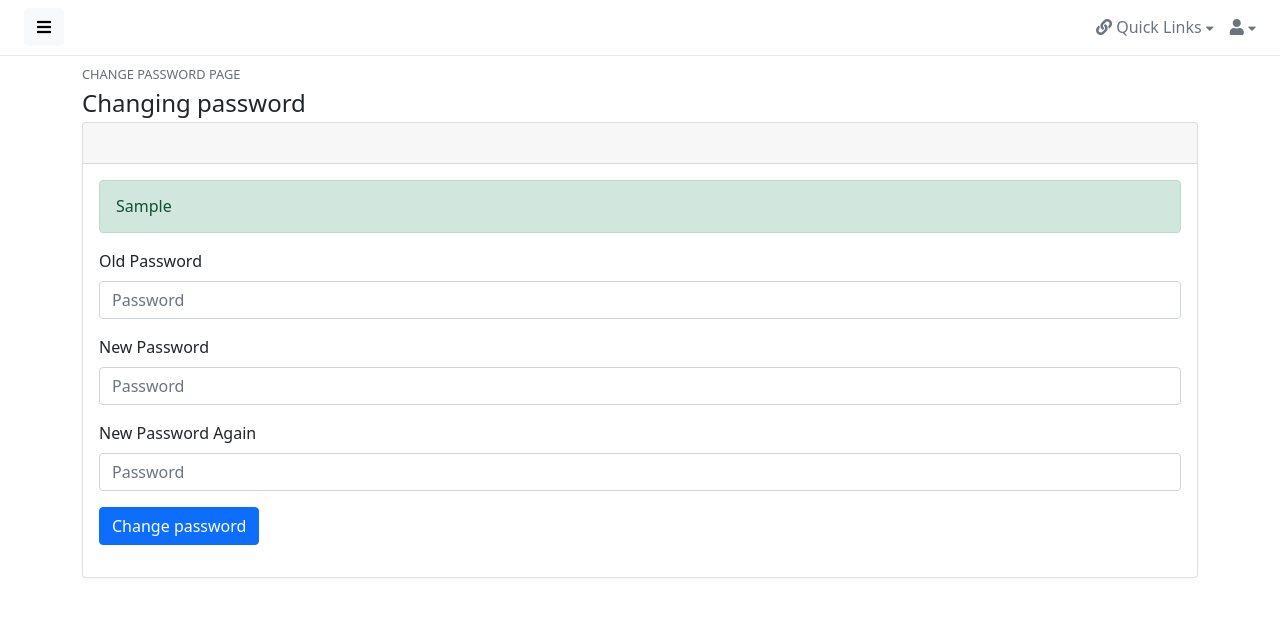
After one commit to ardihikaru/login-boilerplate, a Python web app: template app/templates/user/change_password.html in a window 1280 px wide. The commit adds this page. Shown: the top 617 px of the page. Run offline with Jinja, Linux system fonts and the light colour scheme; the template is opened without the code that fills it: most values are stand-ins (such as "Sample title", 1, 10 or a date in 2020); some libraries are stand-ins or nearby versions.

Commit message:
implement change password

```diff
--- a/app/templates/components/navbar.html
+++ b/app/templates/components/navbar.html
@@ -38,7 +38,7 @@
                     <div class="dropdown-menu dropdown-menu-end nav-link-menu">
                         <ul class="nav-list">
                             <li><a href="" class="dropdown-item"><i class="fas fa-address-card"></i> Profile</a></li>
-                            <li><a href="" class="dropdown-item"><i class="fas fa-unlock-alt"></i> Change Password</a></li>
+                            <li><a href="/ch-passwd" class="dropdown-item"><i class="fas fa-unlock-alt"></i> Change Password</a></li>
                             <div class="dropdown-divider"></div>
                             <li><a href="/logout" class="dropdown-item"><i class="fas fa-sign-out-alt"></i> Logout</a></li>
                         </ul>
--- /dev/null
+++ b/app/templates/user/change_password.html
@@ -0,0 +1,74 @@
+{% extends "shared/private_layout.html" %}
+
+{% block title %}
+Dashboard Page
+{% endblock %}
+
+{% block extra_header %}
+<!--<link href="{{ url_for('static', path='assets/vendor/fontawesome/css/fontawesome.min.css') }}" rel="stylesheet">-->
+<link href="{{ url_for('static', path='assets/vendor/fontawesome/css/fontawesome.css') }}" rel="stylesheet">
+<link href="{{ url_for('static', path='assets/vendor/fontawesome/css/solid.min.css') }}" rel="stylesheet">
+<link href="{{ url_for('static', path='assets/vendor/fontawesome/css/brands.min.css') }}" rel="stylesheet">
+
+<link href="{{ url_for('static', path='assets/css/master.css') }}" rel="stylesheet">
+
+<link href="{{ url_for('static', path='assets/vendor/bootstrap/css/bootstrap.min.css') }}" rel="stylesheet">
+{% endblock %}
+
+{% block content_body %}
+<div class="container">
+    <div class="row">
+        <div class="col-md-12 page-header">
+            <div class="page-pretitle">Change Password Page</div>
+            <h2 class="page-title">Changing password</h2>
+        </div>
+    </div>
+    <div class="row">
+        <div class="col-lg-12">
+            <div class="card">
+                <div class="card-header">&nbsp;</div>
+                <div class="card-body">
+
+                    {% if success_msg is defined %}
+                    {% if success_msg is not none %}
+                    <h6 class="alert alert-success">{{ success_msg }}</h6>
+                    {% endif %}
+                    {% endif %}
+
+                    {% if err_msg is defined %}
+                    {% if err_msg is not none %}
+                    <h6 class="alert alert-danger">{{ err_msg }}</h6>
+                    {% endif %}
+                    {% endif %}
+
+                    <form accept-charset="utf-8" method="POST" action="/ch-passwd">
+                        <div class="mb-3">
+                            <label for="password" class="form-label">Old Password</label>
+                            <input type="password" name="old_password" placeholder="Password" class="form-control"
+                                   required>
+                        </div>
+                        <div class="mb-3">
+                            <label for="password" class="form-label">New Password</label>
+                            <input type="password" name="new_password" placeholder="Password" class="form-control"
+                                   required>
+                        </div>
+                        <div class="mb-3">
+                            <label for="password" class="form-label">New Password Again</label>
+                            <input type="password" name="new_password_again" placeholder="Password" class="form-control"
+                                   required>
+                        </div>
+                        <div class="mb-3">
+                            <input type="submit" value="Change password" class="btn btn-primary">
+                        </div>
+                    </form>
+                </div>
+            </div>
+        </div>
+    </div>
+</div>
+{% endblock %}
+
+{% block extra_scripts %}
+<script src="{{ url_for('static', path='assets/js/form-validator.js') }}"></script>
+<script src="{{ url_for('static', path='assets/js/script.js') }}"></script>
+{% endblock %}
--- a/app/webapps/auth/route.py
+++ b/app/webapps/auth/route.py
@@ -5,8 +5,9 @@ from app.db import schemas
 from app.webapps import deps
 from app.db.models.user import User, SignupBy
 from sqlalchemy.ext.asyncio import AsyncSession
+from app.webapps.user.service import get_user
 from app.webapps.auth.service import (
-	validate_login, get_user, generate_email_verification_request_uri, activate_account,
+	validate_login, generate_email_verification_request_uri, activate_account,
 	generate_email_verification_uri, validate_signup, save_new_user, save_session_and_wait,
 	save_and_load_user
 )
```
Also changed, not shown: app/db/adapters/user/user.py (+10 -0 lines), app/webapps/auth/service.py (+1 -11 lines), app/webapps/user/route.py (+72 -2 lines), app/webapps/user/service.py (added, +62 -0 lines).
